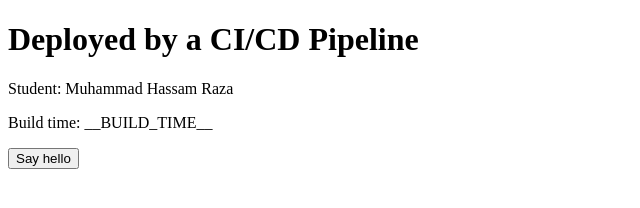
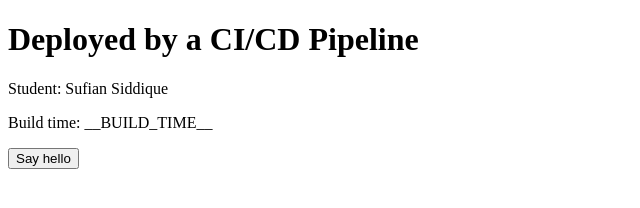
Before and after one commit to Heavy-prog/jenkins-lab11, a website: page src/index.html in a window 1280 px wide. Shown: the full height of the page, 0-640 px from the left. Drawn offline with Linux system fonts and the light colour scheme.

Commit message:
Set student name to Sufian Siddique

```diff
--- a/src/index.html
+++ b/src/index.html
@@ -3,7 +3,7 @@
 <head><title>CSC418 Lab 11</title></head>
 <body>
   <h1 id="main-heading">Deployed by a CI/CD Pipeline</h1>
-  <p id="student">Student: Muhammad Hassam Raza</p>
+  <p id="student">Student: Sufian Siddique</p>
   <p id="build">Build time: __BUILD_TIME__</p>
   <button id="greet" onclick="document.getElementById('message').textContent='Hello from the pipeline!'">Say hello</button>
   <p id="message"></p>
```
